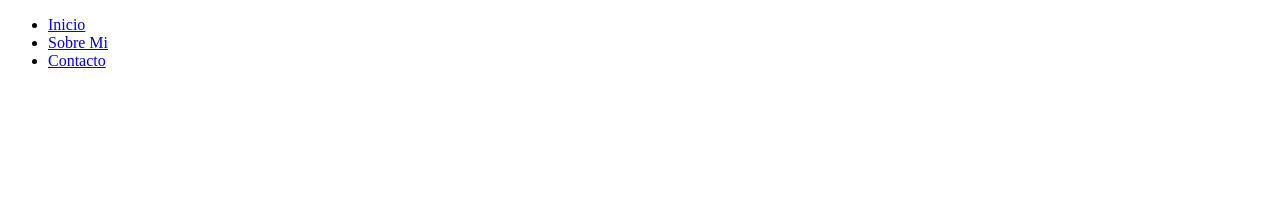
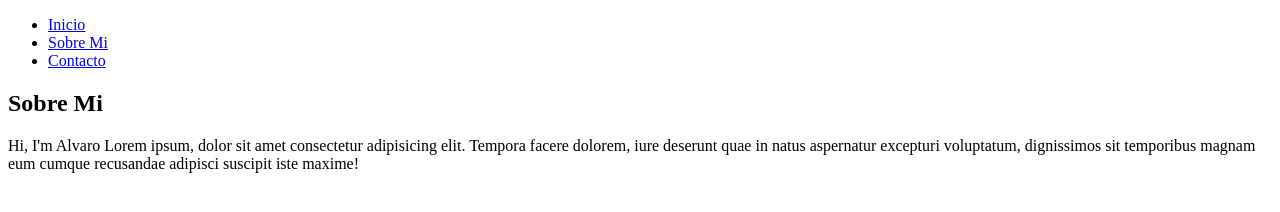
Before and after one commit to alvaro-jrr/modulo-4, a plain HTML site: page index.html in a window 1280 px wide. Drawn offline with Linux system fonts and the light colour scheme.

Commit message:
feat: add section about me

```diff
--- a/index.html
+++ b/index.html
@@ -23,5 +23,18 @@
         </ul>
       </nav>
     </header>
+    <!--About me-->
+    <section id="aboutme" class="aboutme">
+      <div class="content-section">
+        <h2>Sobre Mi</h2>
+        <p>
+          <span> Hi, I'm Alvaro </span>
+          Lorem ipsum, dolor sit amet consectetur adipisicing elit. Tempora
+          facere dolorem, iure deserunt quae in natus aspernatur excepturi
+          voluptatum, dignissimos sit temporibus magnam eum cumque recusandae
+          adipisci suscipit iste maxime!
+        </p>
+      </div>
+    </section>
   </body>
 </html>
```
